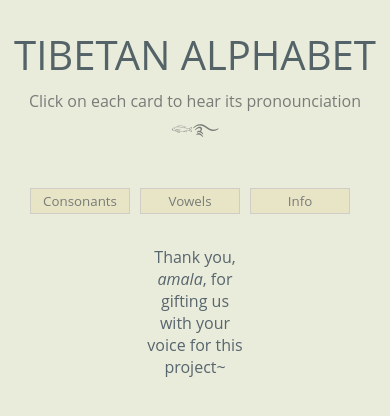
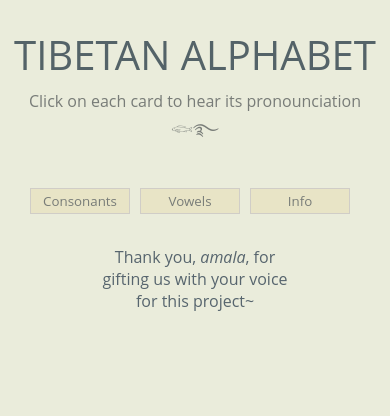
Before and after one commit to y-sherap/tibetan-alphabets, a React (Create React App) app: page / in a window 390 px wide. Shown: the top 416 px of the page. Built offline with nearby package versions, Linux system fonts and the light colour scheme.

Commit message:
updated info media queries and deleted assets folder

```diff
--- a/src/components/info/info.css
+++ b/src/components/info/info.css
@@ -9,3 +9,13 @@
 padding: 0 20% 10% 20%;
 color: #57656e;
 }
+
+
+@media (max-width: 990px) {
+    #info-container {
+        display:flex;
+        flex-direction: row;
+        flex-wrap: wrap;
+        padding: 0 0 10% 0;
+        }
+}
```
Also changed, not shown: 1 other file (tests, documents, lock files or other folders).
